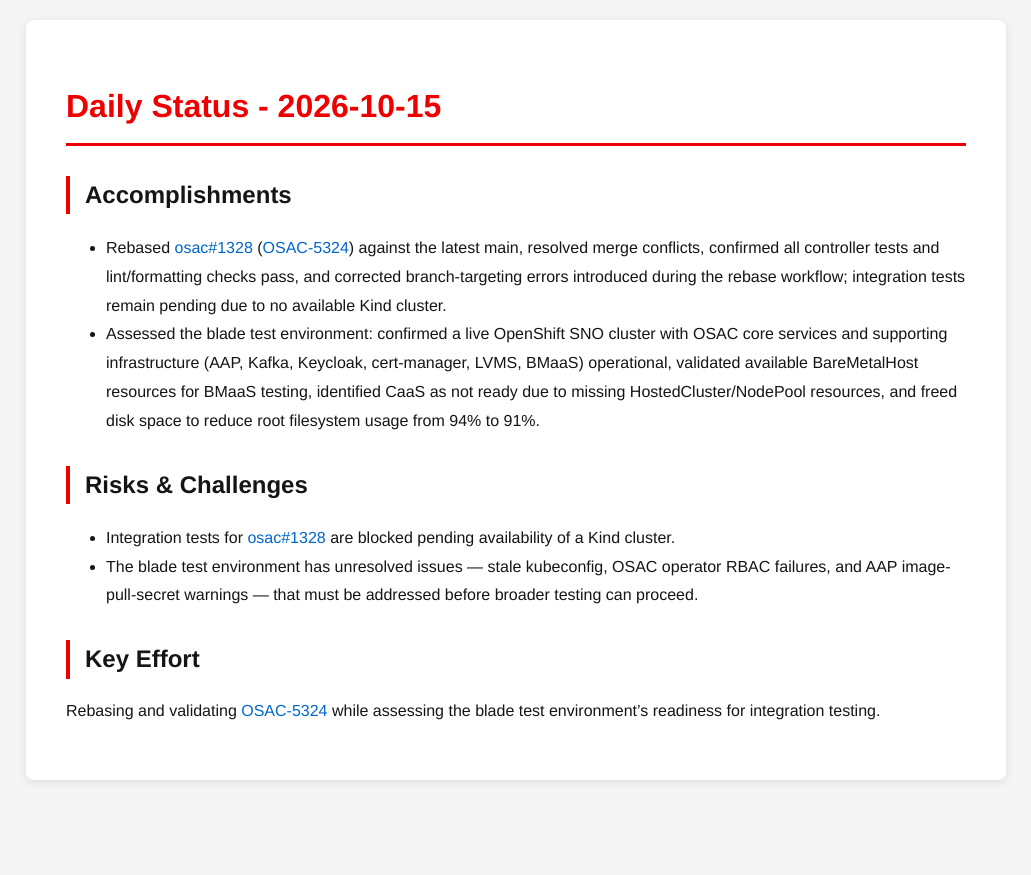
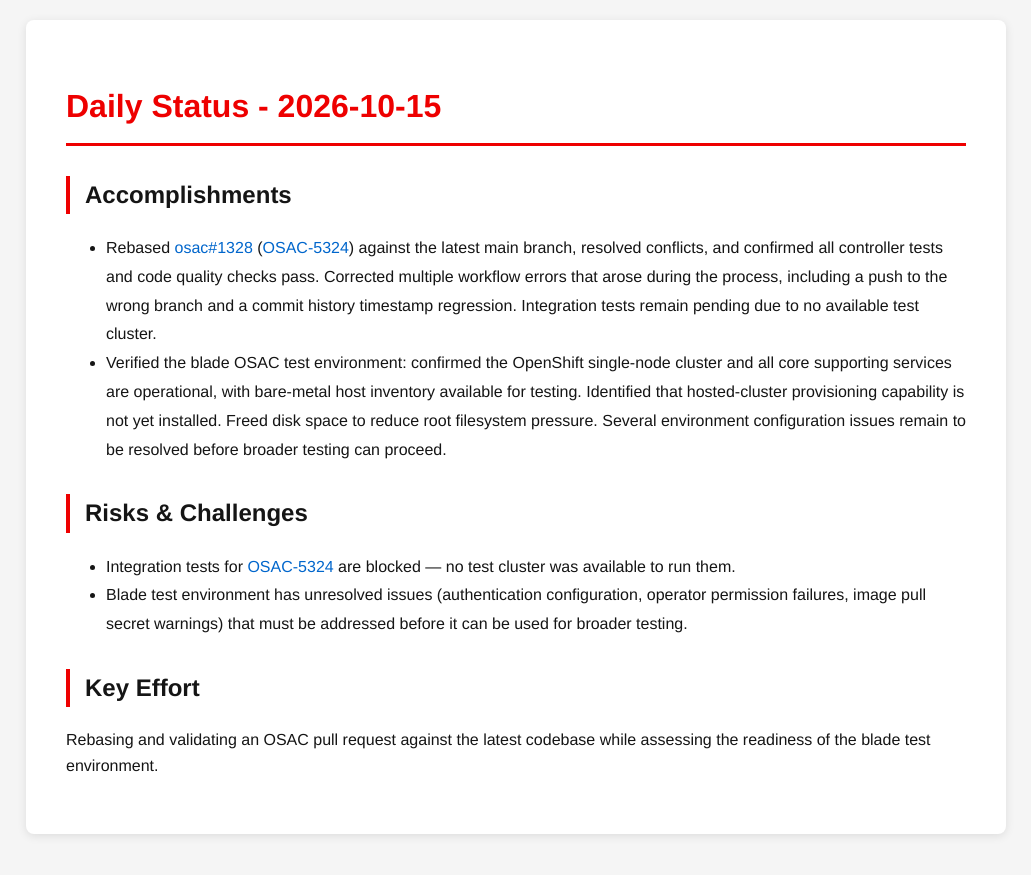
Before and after one commit to tzvatot/daily-status, a Jekyll site: the page built from 2026-10-15.md, in a window 1280 px wide. Shown: the top 875 px of the page, without its empty margins (124-1155 px from the left). Built offline with Jekyll 4.4.1, drawn with Linux system fonts in a browser that asks for light colours.

Commit message:
Daily status update - 2026-10-15

```diff
--- a/2026-10-15.md
+++ b/2026-10-15.md
@@ -7,12 +7,12 @@
 # Daily Status - 2026-10-15
 
 ## Accomplishments
-- Rebased [osac#1328](https://github.com/osac-project/osac/pull/1328) ([OSAC-5324](https://redhat.atlassian.net/browse/OSAC-5324)) against the latest main, resolved merge conflicts, confirmed all controller tests and lint/formatting checks pass, and corrected branch-targeting errors introduced during the rebase workflow; integration tests remain pending due to no available Kind cluster.
-- Assessed the blade test environment: confirmed a live OpenShift SNO cluster with OSAC core services and supporting infrastructure (AAP, Kafka, Keycloak, cert-manager, LVMS, BMaaS) operational, validated available BareMetalHost resources for BMaaS testing, identified CaaS as not ready due to missing HostedCluster/NodePool resources, and freed disk space to reduce root filesystem usage from 94% to 91%.
+- Rebased [osac#1328](https://github.com/osac-project/osac/pull/1328) ([OSAC-5324](https://redhat.atlassian.net/browse/OSAC-5324)) against the latest main branch, resolved conflicts, and confirmed all controller tests and code quality checks pass. Corrected multiple workflow errors that arose during the process, including a push to the wrong branch and a commit history timestamp regression. Integration tests remain pending due to no available test cluster.
+- Verified the blade OSAC test environment: confirmed the OpenShift single-node cluster and all core supporting services are operational, with bare-metal host inventory available for testing. Identified that hosted-cluster provisioning capability is not yet installed. Freed disk space to reduce root filesystem pressure. Several environment configuration issues remain to be resolved before broader testing can proceed.
 
 ## Risks & Challenges
-- Integration tests for [osac#1328](https://github.com/osac-project/osac/pull/1328) are blocked pending availability of a Kind cluster.
-- The blade test environment has unresolved issues — stale kubeconfig, OSAC operator RBAC failures, and AAP image-pull-secret warnings — that must be addressed before broader testing can proceed.
+- Integration tests for [OSAC-5324](https://redhat.atlassian.net/browse/OSAC-5324) are blocked — no test cluster was available to run them.
+- Blade test environment has unresolved issues (authentication configuration, operator permission failures, image pull secret warnings) that must be addressed before it can be used for broader testing.
 
 ## Key Effort
-Rebasing and validating [OSAC-5324](https://redhat.atlassian.net/browse/OSAC-5324) while assessing the blade test environment's readiness for integration testing.
+Rebasing and validating an OSAC pull request against the latest codebase while assessing the readiness of the blade test environment.
```
